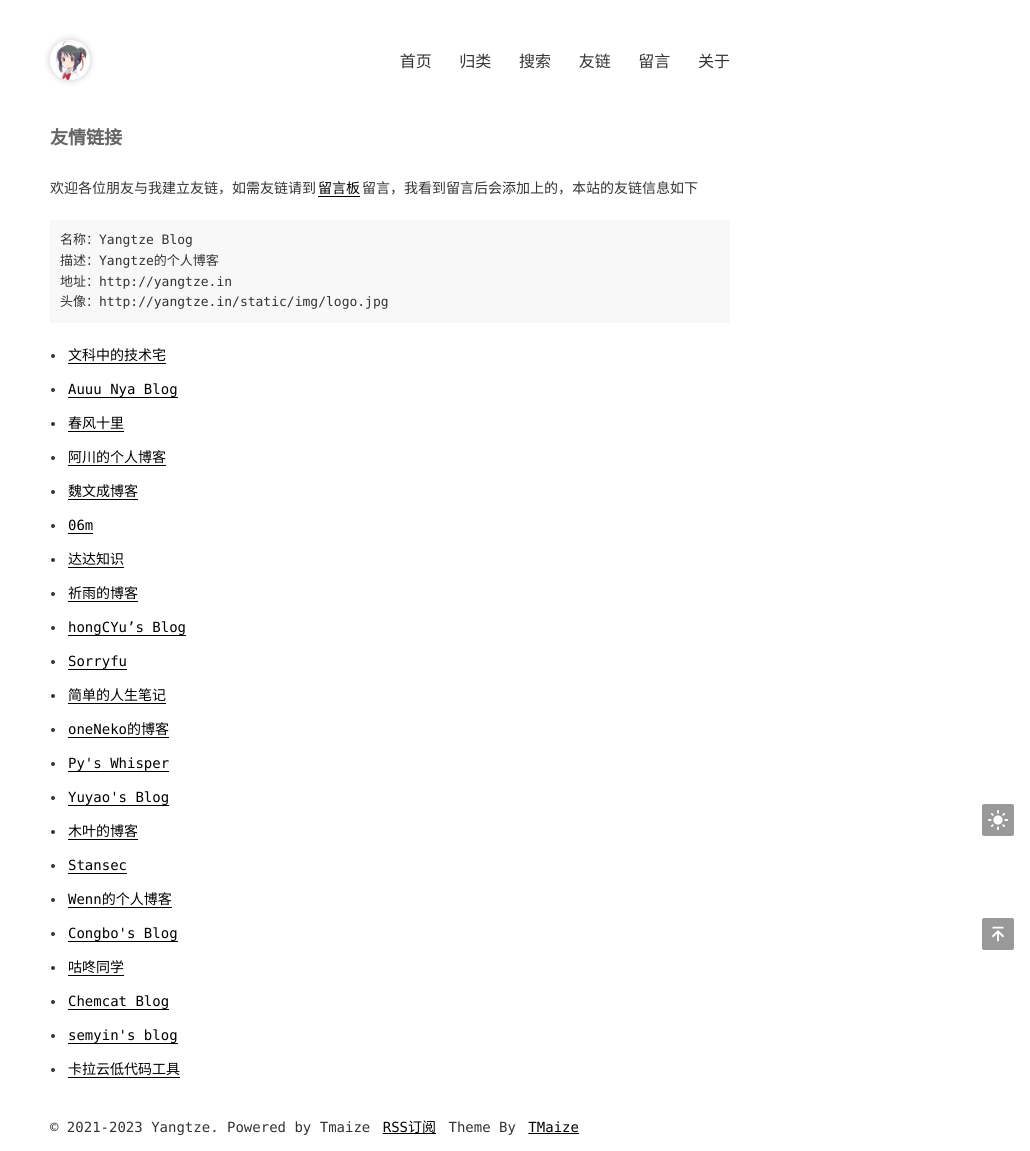
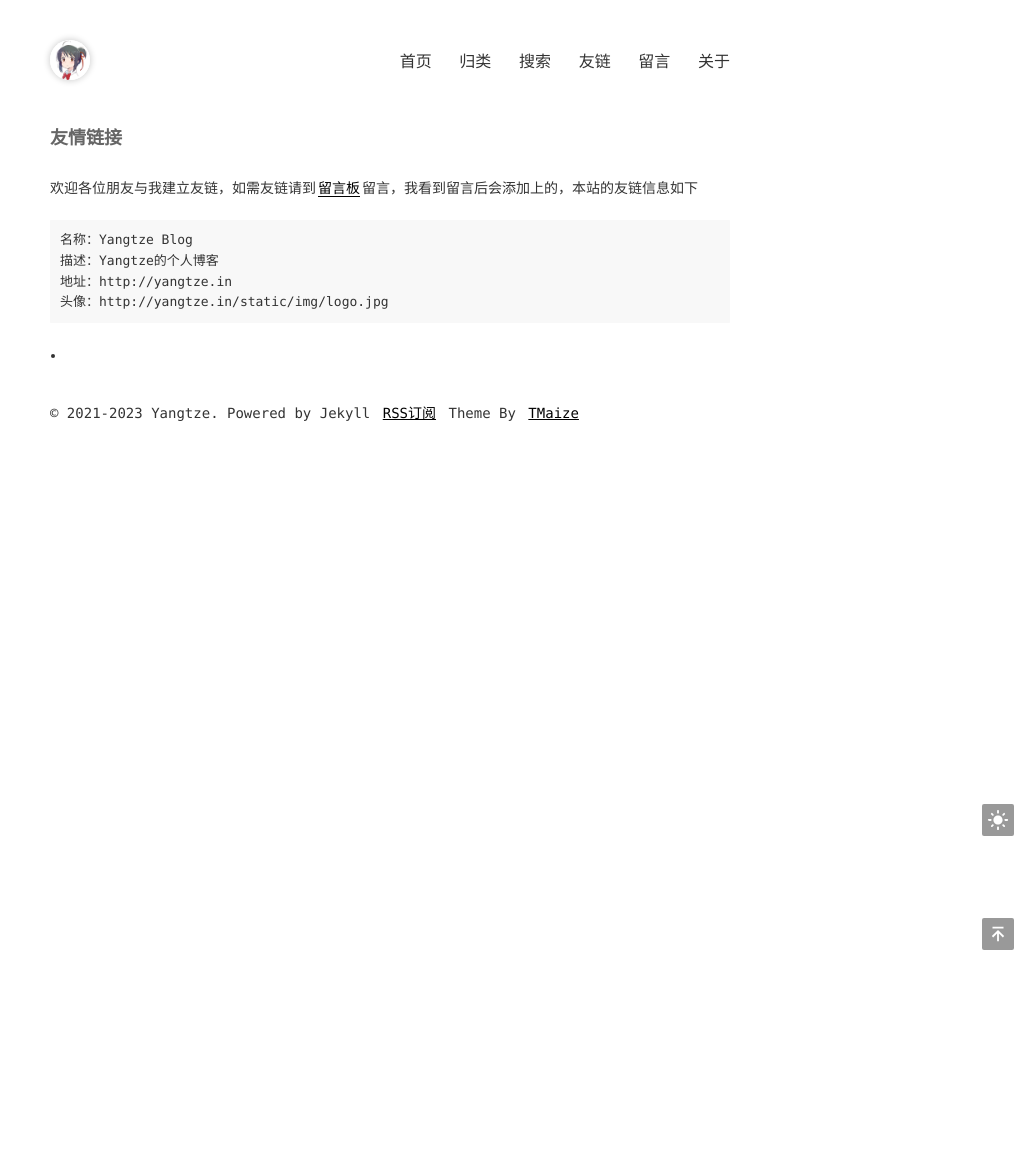
Before and after one commit to Suyuqu/Tmaize, a Jekyll site: the page built from pages/links.md, in a window 1280 px wide. Shown: the whole page, without its empty margins (250-1280 px from the left). Built offline with Jekyll 4.4.1, drawn with Linux system fonts in a browser that asks for light colours.

Commit message:
Update _config.yml

```diff
--- a/_config.yml
+++ b/_config.yml
@@ -5,7 +5,7 @@ title: Yangtze Blog
 description: Yangtze的个人博客
 keywords: Yangtze,Blog,Java,Html,JavaScript
 author: yangtze
-footerText: '© 2021-2023 Yangtze. Powered by Tmaize'
+footerText: '© 2021-2023 Yangtze. Powered by Jekyll'
 
 # 这些不要动
 permalink: /posts/:year/:month/:day/:title.html
@@ -55,47 +55,5 @@ extCount: false
 
 # 友情链接
 links:
-  - title: 文科中的技术宅
-    url: https://www.townwang.com
-  - title: Auuu Nya Blog
-    url: http://mu1er.cn
-  - title: 春风十里
-    url: https://www.geek-era.com
-  - title: 阿川的个人博客
-    url: https://achuan.io
-  - title: 魏文成博客
-    url: https://www.wwc.ren
-  - title: 06m
-    url: https://www.06m.me
-  - title: 达达知识
-    url: https://www.dadapush.com
-  - title: 祈雨的博客
-    url: https://wakzz.cn
-  - title: hongCYu’s Blog
-    url: https://hongcyu.cn
-  - title: Sorryfu
-    url: https://fushaolei.github.io
-  - title: 简单的人生笔记
-    url: https://yoyling.com
-  - title: oneNeko的博客
-    url: https://blog.oneneko.com
-  - title: Py's Whisper
-    url: https://whisper.pyliubaolin.top
-  - title: Yuyao's Blog
-    url: http://hellocode.ink
-  - title: 木叶的博客
-    url: https://muye.ml
-  - title: Stansec
-    url: https://standeblog.com
-  - title: Wenn的个人博客
-    url: https://wenn.tech
-  - title: Congbo's Blog
-    url: https://congbo.site
-  - title: 咕咚同学
-    url: https://gudong.site
-  - title: Chemcat Blog
-    url: https://chemcat.gitee.io
-  - title: semyin's blog
-    url: https://semyin.com
-  - title: 卡拉云低代码工具
-    url: https://kalacloud.com
+  - title:
+    url:
```
